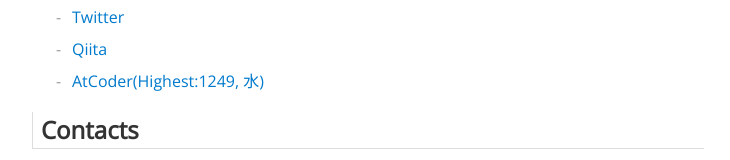
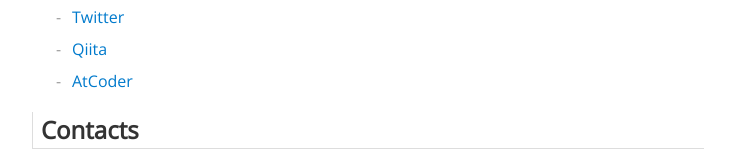
Before and after one commit to kgtkr/kgtkr.net, a Next.js app: page /about in a window 1280 px wide. Shown: the part 712-872 px from the top of the page, without its empty margins (272-1002 px from the left). Built offline with nearby package versions, Linux system fonts and the light colour scheme; a web font is replaced by a local one.

Commit message:
レート削除

```diff
--- a/pages/about.tsx
+++ b/pages/about.tsx
@@ -62,7 +62,7 @@ const About: NextPage = () => {
           <a href="https://qiita.com/kgtkr">Qiita</a>
         </li>
         <li>
-          <a href="https://atcoder.jp/users/kgtkr">AtCoder(Highest:1249, 水)</a>
+          <a href="https://atcoder.jp/users/kgtkr">AtCoder</a>
         </li>
       </ul>
       <h2>Contacts</h2>
```
